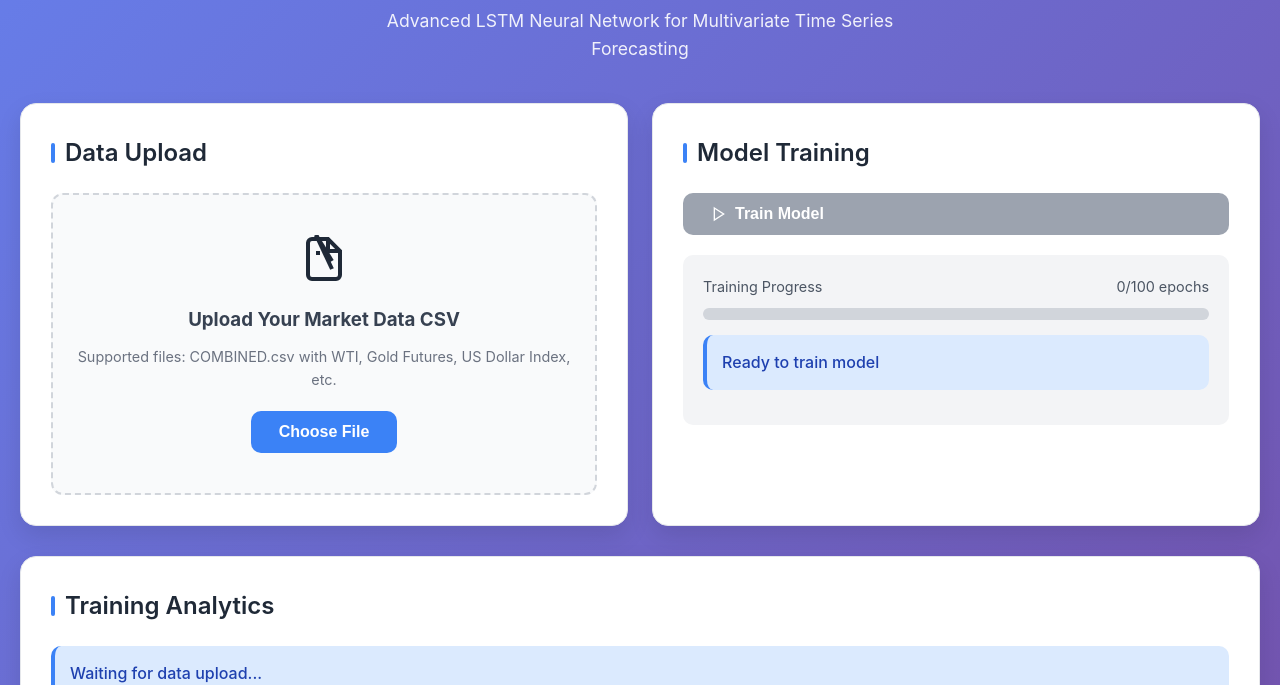
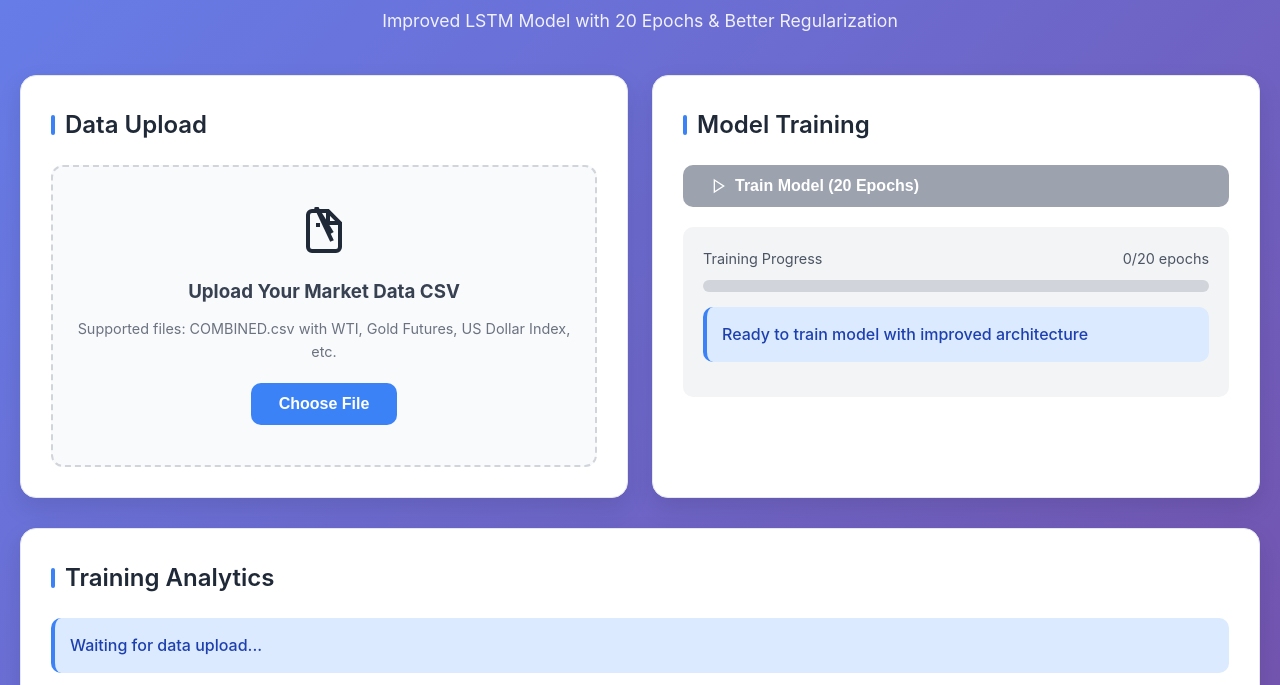
Before and after one commit to busheva-polina/project_for_nndl, a plain HTML site: page index.html in a window 1280 px wide. Shown: the part 87-772 px from the top of the page. Drawn offline with nearby package versions, Linux system fonts and the light colour scheme.

Commit message:
Update index.html

```diff
--- a/index.html
+++ b/index.html
@@ -307,7 +307,7 @@
     <div class="app-container">
         <div class="header">
             <h1>WTI Crude Oil Price Prediction</h1>
-            <p>Advanced LSTM Neural Network for Multivariate Time Series Forecasting</p>
+            <p>Improved LSTM Model with 20 Epochs & Better Regularization</p>
         </div>
 
         <div class="main-content">
@@ -344,19 +344,19 @@
                         <svg width="16" height="16" viewBox="0 0 24 24" fill="none" stroke="currentColor" stroke-width="2">
                             <polygon points="5 3 19 12 5 21 5 3"></polygon>
                         </svg>
-                        Train Model
+                        Train Model (20 Epochs)
                     </button>
 
                     <div class="progress-container">
                         <div class="progress-info">
                             <span>Training Progress</span>
-                            <span id="progressText">0/100 epochs</span>
+                            <span id="progressText">0/20 epochs</span>
                         </div>
                         <div class="progress-bar">
                             <div class="progress-fill" id="trainingProgressFill" style="width: 0%"></div>
                         </div>
                         <div id="trainingStatus" class="status info">
-                            Ready to train model
+                            Ready to train model with improved architecture
                         </div>
                     </div>
 
@@ -429,13 +429,4 @@
             // File input change handler
             fileInput.addEventListener('change', function() {
                 if (this.files.length > 0) {
-                    const fileName = this.files[0].name;
-                    fileStatus.textContent = `Selected file: ${fileName}`;
-                    fileStatus.className = 'status success';
-                    fileStatus.style.display = 'block';
-                }
-            });
-        });
-    </script>
-</body>
-</html>
+                    const fileName =
```
